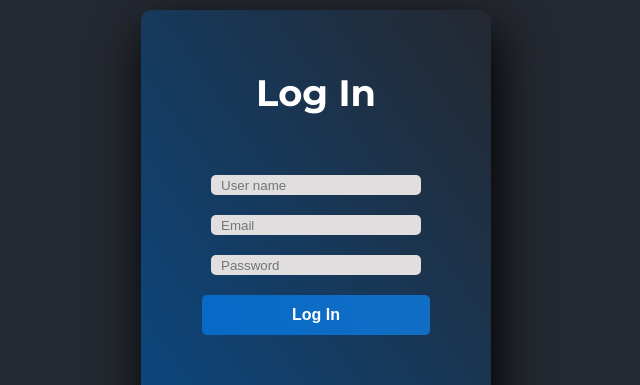
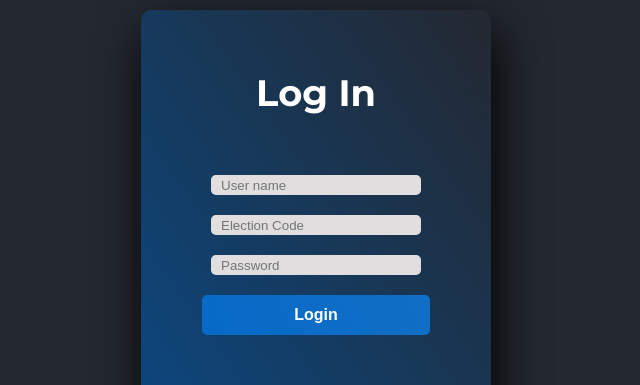
Before and after one commit to shazzad5709/EtherCast, a Next.js app: page /regi in a window 1280 px wide. Shown: the part 140-525 px from the top of the page, without its empty margins (324-964 px from the left). Built offline with nearby package versions, Linux system fonts and the light colour scheme.

Commit message:
admin login

```diff
--- a/package.json
+++ b/package.json
@@ -12,9 +12,13 @@
     "@types/node": "18.14.6",
     "@types/react": "18.0.28",
     "@types/react-dom": "18.0.11",
+    "jsonwebtoken": "^9.0.0",
     "next": "13.2.3",
     "react": "18.2.0",
     "react-dom": "18.2.0",
     "typescript": "4.9.5"
+  },
+  "devDependencies": {
+    "@types/jsonwebtoken": "^9.0.1"
   }
 }
--- /dev/null
+++ b/pages/api/login.ts
@@ -0,0 +1,25 @@
+// Next.js API route support: https://nextjs.org/docs/api-routes/introduction
+import type { NextApiRequest, NextApiResponse } from 'next'
+import jwt from 'jsonwebtoken';
+
+const KEY = '12code';
+export default function handler(
+  req: NextApiRequest,
+  res: NextApiResponse
+) {
+    if(!req.body){
+        res.statusCode = 404
+        res.end('Error')
+        return
+    }
+
+    const {uname,code,pswd} = req.body;
+//   res.status(200).json({ name: 'John Doe' })
+
+    res.json({
+        token: jwt.sign({
+            uname,
+            admin: uname ==='admin' && pswd==='12@3' && code==='1245'
+        }, KEY)
+    })
+}
--- a/pages/regi.tsx
+++ b/pages/regi.tsx
@@ -1,7 +1,30 @@
 import Link from 'next/link';
-import React from 'react'
+import React, { useState } from 'react'
+
+const validAdmin = {
+  uname: "admin",
+  pswd: "admin12@3",
+  code: 1245
+};
+
 
 const Registration = () => {
+
+    const [uname, setUsername] = useState<any>();
+  const [pswd, setPassword] = useState<any>();
+  const [code, setCode] = useState<number>();
+  const [error, setError] = useState("");
+
+  const handleLogin = (event:any) => {
+    event.preventDefault();
+    if (uname === validAdmin.uname && pswd === validAdmin.pswd) {
+      // Navigate to admin dashboard
+      alert("Admin login successful");
+    } else {
+      setError("Invalid username or password");
+    }
+  };
+
 
     return <>
 
@@ -11,12 +34,19 @@ const Registration = () => {
             <input type="checkbox" id="chk" aria-hidden="true" />
 
             <div className="signup">
-                <form>
+                <form method='POST' action='/api/login' onSubmit={handleLogin}>
                     <label htmlFor="chk" aria-hidden="true">Log In</label>
-                    <input type="text" name="txt" placeholder="User name" required className="inputStyle" />
-                    <input type="email" name="email" placeholder="Email" required className="inputStyle" />
-                    <input type="password" name="pswd" placeholder="Password" required className="inputStyle"/>
-                    <button>Log In</button>
+                    <input  type="text" name="uname" placeholder="User name" value={uname}
+                    onChange={(e) => setUsername(e.target.value)} required className="inputStyle" />
+
+                   <input type="number" name="code" placeholder="Election Code" value={code}
+                    onChange={(e) => setCode(parseInt(e.target.value))}
+                    required className="inputStyle" />
+
+                    <input type="password" name="pswd" placeholder="Password" value={pswd}
+                    onChange={(e) => setPassword(e.target.value)} required className="inputStyle"/>
+                    <button type="submit">Login</button>
+                    {error && <div>{error}</div>}
                 </form>
             </div>
 
```
Also changed, not shown: 2 other files (tests, documents, lock files or other folders).
